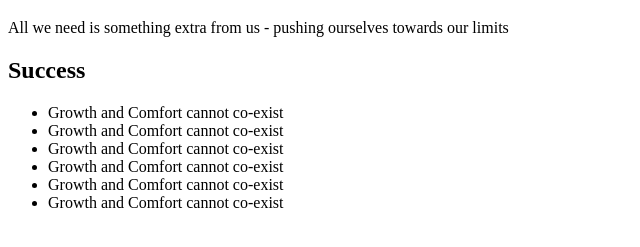
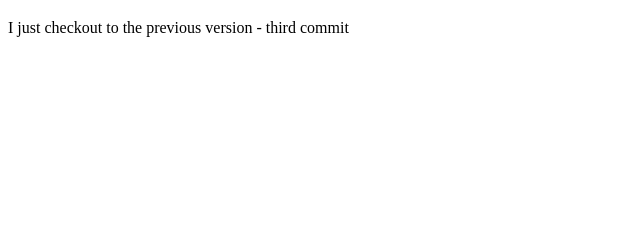
Before and after one commit to emmeiwhite/learngithub, a plain HTML site: page index.html in a window 1280 px wide. Shown: the part 61-308 px from the top of the page, without its empty margins (0-640 px from the left). Drawn offline with Linux system fonts and the light colour scheme.

Commit message:
Into the previous version with added changes

```diff
--- a/index.html
+++ b/index.html
@@ -8,18 +8,6 @@
 </head>
 <body>
     <h1>A deeper look into git repository</h1>
-    <p>All we need is something extra from us - pushing ourselves towards our limits</p>
-
-    <h2>Success</h2>
-    <ul>
-        <li>Growth and Comfort cannot co-exist</li>
-        <li>Growth and Comfort cannot co-exist</li>
-        <li>Growth and Comfort cannot co-exist</li>
-        <li>Growth and Comfort cannot co-exist</li>
-        <li>Growth and Comfort cannot co-exist</li>
-        <li>Growth and Comfort cannot co-exist</li>
-    </ul>
-
-
+    <p>I just checkout to the previous version - third commit </p>
 </body>
 </html>
```
